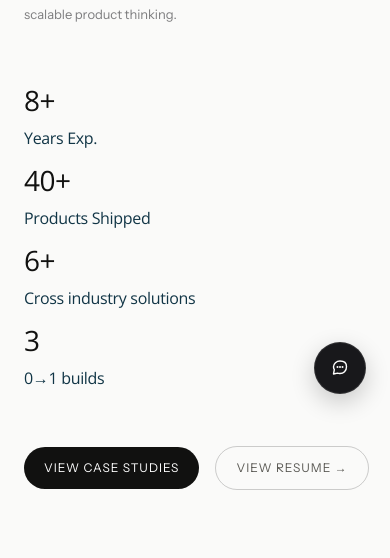
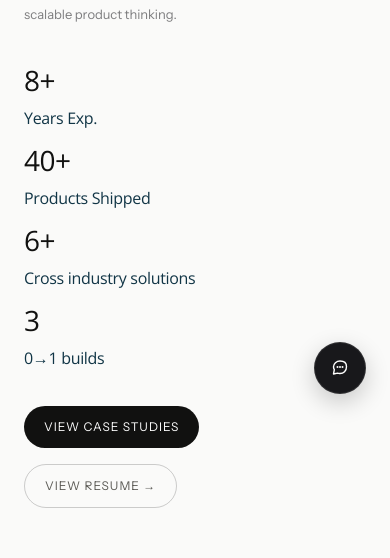
Before and after one commit to vimala03/Vimala-Updated-Portfolio-site, a React (Vite) app: page / in a window 390 px wide. Shown: the part 426-984 px from the top of the page. Built offline with nearby package versions, Linux system fonts and the light colour scheme.

Commit message:
fix: restore figma image URLs

```diff
--- a/src/components/CaseStudyCard.tsx
+++ b/src/components/CaseStudyCard.tsx
@@ -10,7 +10,7 @@ export default function CaseStudyCard({ title, date, description, image, imageAl
   return (
     <div className="flex flex-col gap-5 md:gap-6 w-full cursor-pointer">
       {/* Header: two columns on md+, stacked on mobile */}
-      <div className="flex flex-col md:flex-row items-start justify-between gap-4 md:gap-8">
+      <div className="flex flex-col md:flex-row items-start justify-between gap-4 md:gap-8 flex-wrap">
         {/* Left: title + date */}
         <div className="flex flex-col gap-2 md:gap-3 md:max-w-[46%]">
           <h3 className="font-fraunces text-[18px] md:text-[20px] xl:text-[22px] text-[#1c1917] leading-[1.3] tracking-[-0.3px]">
@@ -28,7 +28,7 @@ export default function CaseStudyCard({ title, date, description, image, imageAl
 
       {/* Full-width image — 24px internal padding, no edge bleed, object-contain */}
       <div
-        className="w-full bg-[#f5f4f2] overflow-hidden p-6"
+        className="w-full bg-[#f5f4f2] overflow-hidden p-4 md:p-6"
         style={{ aspectRatio: '1229 / 550' }}
       >
         <img src={image} alt={imageAlt} className="w-full h-full object-contain transition-transform duration-[220ms] ease-out hover:scale-[1.02]" />
--- a/src/components/HeroSection.tsx
+++ b/src/components/HeroSection.tsx
@@ -56,7 +56,7 @@ export default function HeroSection() {
             </p>
 
             {/* Stats — mobile: vertical stack, tablet: 2×2 grid, desktop: horizontal row */}
-            <div className="mt-[60px] flex flex-col items-start gap-5 md:grid md:grid-cols-2 md:gap-x-8 md:gap-y-5 xl:flex xl:flex-row xl:items-end xl:gap-0">
+            <div className="mt-10 md:mt-[60px] flex flex-col items-start gap-5 md:grid md:grid-cols-2 md:gap-x-8 md:gap-y-5 xl:flex xl:flex-row xl:items-end xl:gap-0">
               <StatItem value="8+" label="Years Exp." />
               <StatItem value="40+" label="Products Shipped" />
               <StatItem value="6+" label="Cross industry solutions" />
@@ -64,7 +64,7 @@ export default function HeroSection() {
             </div>
 
             {/* CTAs */}
-            <div className="mt-[60px] mb-[112px] flex items-center gap-4">
+            <div className="mt-10 md:mt-[60px] mb-14 md:mb-[112px] flex flex-wrap items-center gap-4">
               <a
                 href="#work"
                 className="bg-stone-ink text-white font-instrument text-[12px] md:text-[13px] tracking-[1px] uppercase rounded-full px-5 md:px-6 py-3 md:py-3.5 hover:opacity-80 transition-opacity duration-200 whitespace-nowrap"
--- a/src/components/SmallCaseStudyCard.tsx
+++ b/src/components/SmallCaseStudyCard.tsx
@@ -27,7 +27,7 @@ export default function SmallCaseStudyCard({ title, category, description, image
 
       {/* Image — 24px internal padding, no edge bleed, object-contain */}
       <div
-        className="w-full bg-[#f5f4f2] overflow-hidden p-6 shrink-0"
+        className="w-full bg-[#f5f4f2] overflow-hidden p-4 md:p-6 shrink-0"
         style={{ aspectRatio: '498 / 246' }}
       >
         <img src={image} alt={imageAlt} className="w-full h-full object-contain transition-transform duration-[220ms] ease-out hover:scale-[1.02]" />
```
